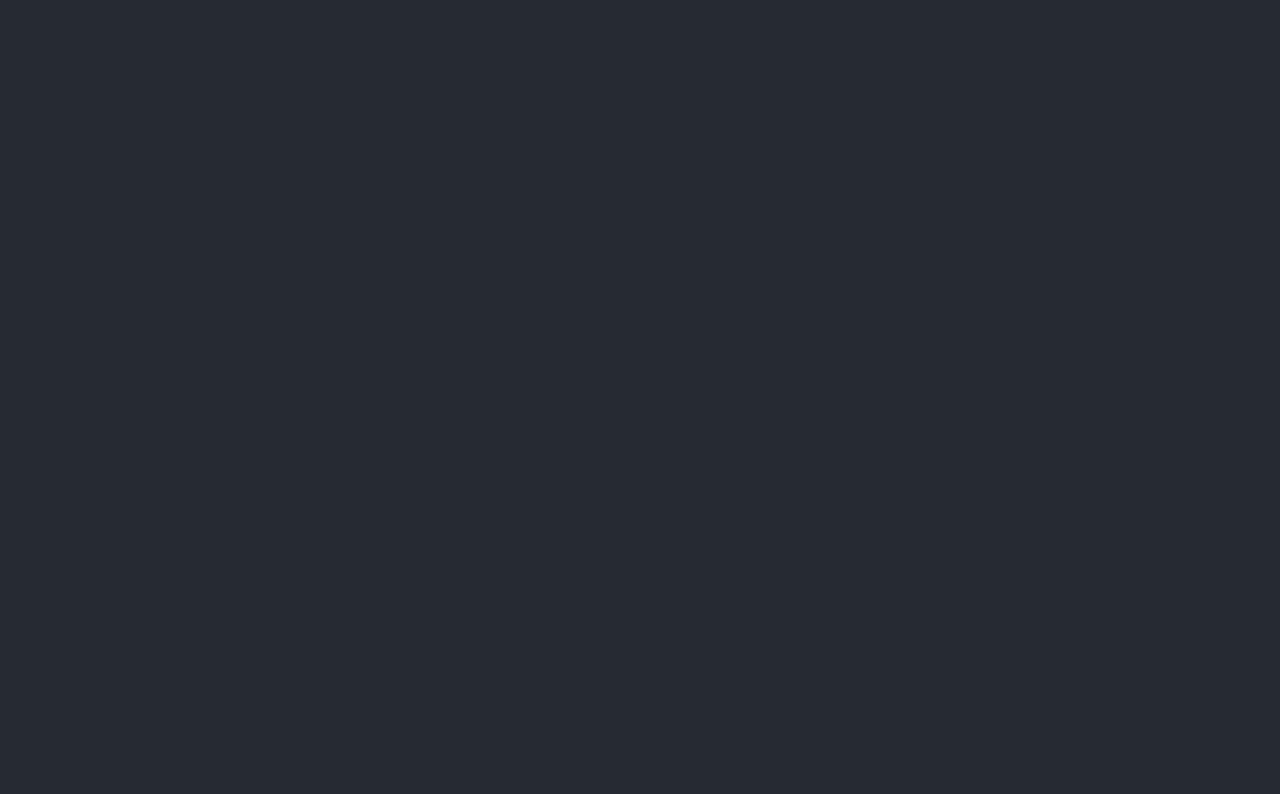
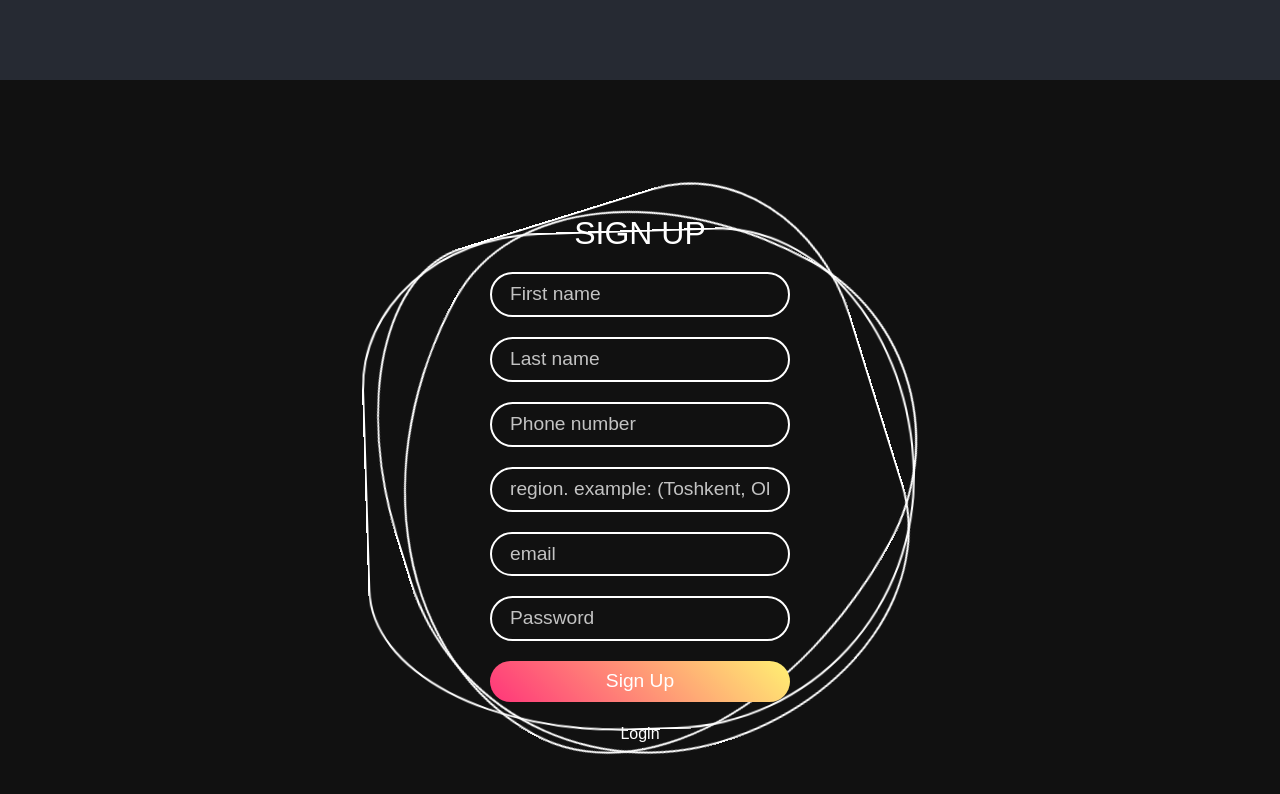
Before and after one commit to EhsonjonKomiljonov/autoshop, a React (Vite) app: page /signup in a window 1280 px wide. Before the commit this address had no page. Shown: the top 794 px of the page. Built offline with nearby package versions, Linux system fonts and the light colour scheme; a web font is replaced by a local one.

Commit message:
add vacancy-page

```diff
--- a/src/API/api.js
+++ b/src/API/api.js
@@ -3,5 +3,6 @@ import axios from 'axios';
 const host = 'http://localhost:5227'
 
 export const API = {
-  signUp: (user) => axios.post(host + "/api/users", user)
+  signUp: (user) => axios.post(host + "/api/users", user),
+  addVacancy: (val) => axios.post(host + "/api/cars", val),
 }
--- a/src/assets/css/index.css
+++ b/src/assets/css/index.css
@@ -112,7 +112,7 @@ p {
 }
 .login .inputBx input {
   width: 100%;
-  padding: 12px 20px;
+  padding: 6px 18px;
   background: transparent;
   border: 2px solid #fff;
   border-radius: 40px;
--- a/src/components/About/About.jsx
+++ b/src/components/About/About.jsx
@@ -24,7 +24,7 @@ export const About = () => {
                 to="/main-vacancys"
               >
                 VAKANSIYALAR
-                <i class="fa-solid fa-arrow-right"></i>
+                <i className="fa-solid fa-arrow-right"></i>
               </Link>
             </li>
             <li>
@@ -38,7 +38,7 @@ export const About = () => {
                 to="/main-vacancys"
               >
                 VAKANSIYALAR
-                <i class="fa-solid fa-arrow-right"></i>
+                <i className="fa-solid fa-arrow-right"></i>
               </Link>
             </li>
             <li>
@@ -52,7 +52,7 @@ export const About = () => {
                 to="/main-vacancys"
               >
                 VAKANSIYALAR
-                <i class="fa-solid fa-arrow-right"></i>
+                <i className="fa-solid fa-arrow-right"></i>
               </Link>
             </li>
           </ul>
--- a/src/components/AddVacancyForm/AddVacancyForm.jsx
+++ b/src/components/AddVacancyForm/AddVacancyForm.jsx
@@ -3,6 +3,8 @@ import React, { useRef, useState } from 'react';
 import './add-vacancy-form.scss';
 import * as Yup from 'yup';
 import { Link } from 'react-router-dom';
+import { useMutation } from 'react-query';
+import { API } from '../../API/api';
 
 export const AddVacancyForm = () => {
   const [fileName, setFileName] = useState('');
@@ -22,7 +24,18 @@ export const AddVacancyForm = () => {
     probeg: '',
   };
 
-  const onSubmit = (val) => {};
+  const { mutate } = useMutation('add-vacancy', API.addVacancy, {
+    onSuccess: (data) => {
+      console.log(data);
+    },
+    onError: (err) => {
+      console.log(err)
+    }
+  });
+
+  const onSubmit = (val) => {
+    mutate(val);
+  };
 
   const validationSchema = Yup.object({
     category: Yup.string()
@@ -49,7 +62,7 @@ export const AddVacancyForm = () => {
       .required('Mashina narxini kiritish majburiy!')
       .min(100, "Mashina narxi eng kami 100$ ko'p bo'lishi mumkin!")
       .max(5000000, "Mashina narxi eng ko'pi 5.000.000$ kam bo'lishi mumkin!"),
-    description: Yup.number().required(
+    description: Yup.string().required(
       'Mashina xaqida izoh qoldirish majburiy!'
     ),
     probeg: Yup.number()
@@ -99,9 +112,43 @@ export const AddVacancyForm = () => {
             <Form className="d-flex flex-column">
               <label className="w-100">
                 <Field
+                  placeholder="Mashina markasini tanlang."
                   name="category"
-                  placeholder="Markani kiriting. misol: (chevrolet)"
+                  list="car_category"
                 />
+                <datalist name="category" id="car_category">
+                  <option>CHEVROLET</option>
+                  <option>DAEWOO</option>
+                  <option>LEXUS</option>
+                  <option>TOYOTA</option>
+                  <option>BMW</option>
+                  <option>NISSAN</option>
+                  <option>AUDI</option>
+                  <option>HONDA</option>
+                  <option>FORD</option>
+                  <option>MERCEDES-BENZ</option>
+                  <option>KIA</option>
+                  <option>HYUNDAI</option>
+                  <option>LADA</option>
+                  <option>MAZDA</option>
+                  <option>MITSUBISHI</option>
+                  <option>RENAULT</option>
+                  <option>SKODA</option>
+                  <option>VOLKSWEGEN</option>
+                  <option>SUBARU</option>
+                  <option>TESLA</option>
+                  <option>JEEP</option>
+                  <option>CADILLAC</option>
+                  <option>DODGE</option>
+                  <option>ГАЗ</option>
+                  <option>PORSCHE</option>
+                  <option>OPEL</option>
+                  <option>GENESiS</option>
+                  <option>DS</option>
+                  <option>Ferrari</option>
+                  <option>ALFA ROMEO</option>
+                  <option>ASTON MARTIN</option>
+                </datalist>
                 <span className="text-danger mt-2">
                   <ErrorMessage name="category" />
                 </span>
@@ -178,7 +225,7 @@ export const AddVacancyForm = () => {
                 </span>
               </label>
               <button
-                class="glow-on-hover mx-auto mt-4"
+                className="glow-on-hover mx-auto mt-4"
                 style={{ width: '400px' }}
                 type="button"
               >
--- a/src/components/AddVacancyForm/add-vacancy-form.scss
+++ b/src/components/AddVacancyForm/add-vacancy-form.scss
@@ -54,7 +54,9 @@
     min-height: 150px;
   }
 
-  input, textarea {
+  input,
+  textarea,
+  select {
     width: 100%;
     max-width: 400px;
     resize: none;
--- a/src/components/Hero/Hero.jsx
+++ b/src/components/Hero/Hero.jsx
@@ -15,7 +15,7 @@ export const Hero = () => {
             ishonchli xizmatni ko'rsatishdir.
           </p>
           <Link to="/vacancy">
-            <button class="glow-on-hover" type="button">
+            <button className="glow-on-hover" type="button">
               VAKANSIYA JOYLASH
             </button>
           </Link>
--- /dev/null
+++ b/src/context/RegisterContext.jsx
@@ -0,0 +1,21 @@
+import { createContext, useEffect, useState } from 'react';
+
+export const RegisterContext = createContext();
+
+export const RegisterProvider = ({ children }) => {
+  const [ token, setToken ] = useState(localStorage.getItem("token") || '');
+
+  useEffect(() => {
+    if (token) {
+      localStorage.setItem('token', token);
+    } else {
+      localStorage.removeItem('token');
+    }
+  }, [token]);
+
+  return (
+    <RegisterContext.Provider value={{ token, setToken }}>
+      {children}
+    </RegisterContext.Provider>
+  );
+};
--- a/src/pages/Register/Register.jsx
+++ b/src/pages/Register/Register.jsx
@@ -2,37 +2,54 @@ import { ErrorMessage, Field, Form, Formik } from 'formik';
 import React from 'react';
 import { Link, useNavigate } from 'react-router-dom';
 import * as Yup from 'yup';
-import { useMutation, useQuery } from 'react-query';
-import axios from 'axios';
+import { useMutation } from 'react-query';
 import { API } from '../../API/api';
+import { useContext } from 'react';
+import { RegisterContext } from '../../context/RegisterContext';
 
 export const Register = () => {
-  document.body.classList.remove("p-0")
+  document.body.classList.remove('p-0');
+  const { setToken } = useContext(RegisterContext);
+  const navigate = useNavigate();
+
   const initialValues = {
-    first_name: '',
-    last_name: '',
+    firstName: '',
+    lastName: '',
+    phoneNumber: '',
+    region: '',
     email: '',
-    password: '',
+    passwordHash: '',
   };
 
   const validationSchema = Yup.object({
-    first_name: Yup.string()
+    firstName: Yup.string()
       .required('This input a required!')
       .min(3, 'First name must have at least 3 elements!'),
-    last_name: Yup.string()
+    lastName: Yup.string()
       .required('This input a required!')
-      .min(3, 'First name must have at least 3 elements!'),
+      .min(5, 'First name must have at least 5 elements!'),
+    region: Yup.string()
+      .required('This input a required!')
+      .min(3, 'Region a must have at least 3 elements!'),
+    phoneNumber: Yup.string()
+      .required('This input a required!')
+      .min(13, 'Phone number must start with +998!')
+      .max(13, 'Phone number should not exceed 13 elements at most'),
     email: Yup.string()
       .required('This input a required!')
-      .email('Incorrect Email!'),
-    password: Yup.string()
+      .email('Incorrect email!'),
+    passwordHash: Yup.string()
       .required('This input a required!')
-      .min(7, 'Password must consist of at least 7 elements!'),
+      .min(8, 'Password must consist of at least 8 elements!'),
   });
 
   const { mutate } = useMutation('signup-users', API.signUp, {
-    onSuccess: (date) => {
-      console.log(date);
+    onSuccess: (data) => {
+      if (data.data) {
+        setToken(data.data);
+
+        navigate('/');
+      }
     },
   });
 
@@ -41,11 +58,15 @@ export const Register = () => {
   // }
 
   const onSubmit = (values) => {
-    mutate(values);
-    // axios
-    //   .post('http://localhost:5227/api/users', values)
-    //   .then((data) => console.log(data))
-    //   .catch((err) => console.log(err));
+    const formData = new FormData();
+
+    formData.append('firstName', values.firstName);
+    formData.append('lastName', values.lastName);
+    formData.append('phoneNumber', values.phoneNumber);
+    formData.append('region', values.region);
+    formData.append('passwordHash', values.passwordHash);
+
+    mutate(formData);
   };
 
   return (
@@ -72,27 +93,51 @@ export const Register = () => {
           >
             <Form>
               <div className="inputBx" id="name_box">
-                <Field name="first_name" type="text" placeholder="First name" />
+                <Field name="firstName" type="text" placeholder="First name" />
                 <span className="text-danger ms-2 fw-semibold">
-                  <ErrorMessage name="first_name" />
+                  <ErrorMessage name="firstName" />
                 </span>
               </div>
               <div className="inputBx" id="name_box">
-                <Field name="last_name" type="text" placeholder="Last name" />
+                <Field name="lastName" type="text" placeholder="Last name" />
                 <span className="text-danger ms-2 fw-semibold">
-                  <ErrorMessage name="last_name" />
+                  <ErrorMessage name="lastName" />
+                </span>
+              </div>
+              <div className="inputBx" id="name_box">
+                <Field
+                  name="phoneNumber"
+                  type="text"
+                  placeholder="Phone number"
+                />
+                <span className="text-danger ms-2 fw-semibold">
+                  <ErrorMessage name="phoneNumber" />
+                </span>
+              </div>
+              <div className="inputBx" id="name_box">
+                <Field
+                  name="region"
+                  type="text"
+                  placeholder="region. example: (Toshkent, Olmaliq)"
+                />
+                <span className="text-danger ms-2 fw-semibold">
+                  <ErrorMessage name="region" />
                 </span>
               </div>
               <div className="inputBx" id="email_box">
-                <Field name="email" type="text" placeholder="Email" />
+                <Field name="email" type="email" placeholder="email" />
                 <span className="text-danger ms-2 fw-semibold">
                   <ErrorMessage name="email" />
                 </span>
               </div>
               <div className="inputBx" id="password_box">
-                <Field name="password" type="password" placeholder="Password" />
+                <Field
+                  name="passwordHash"
+                  type="password"
+                  placeholder="Password"
+                />
                 <span className="text-danger ms-2 fw-semibold">
-                  <ErrorMessage name="password" />
+                  <ErrorMessage name="passwordHash" />
                 </span>
               </div>
               <div className="inputBx">
```
Also changed, not shown: src/App.jsx (+7 -3 lines), src/main.jsx (+5 -2 lines), src/components/Hero/hero.scss (line endings or trailing spaces).
